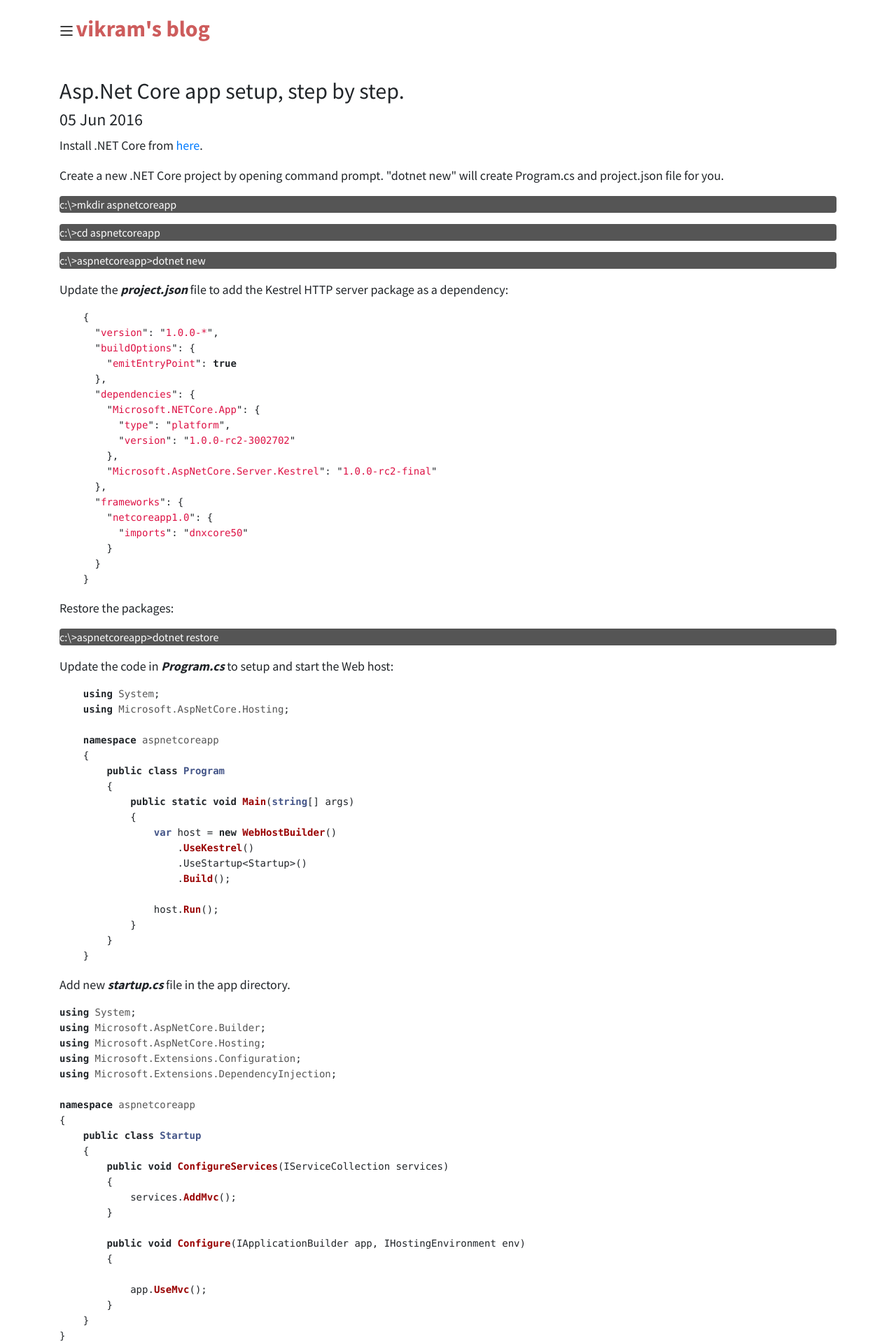
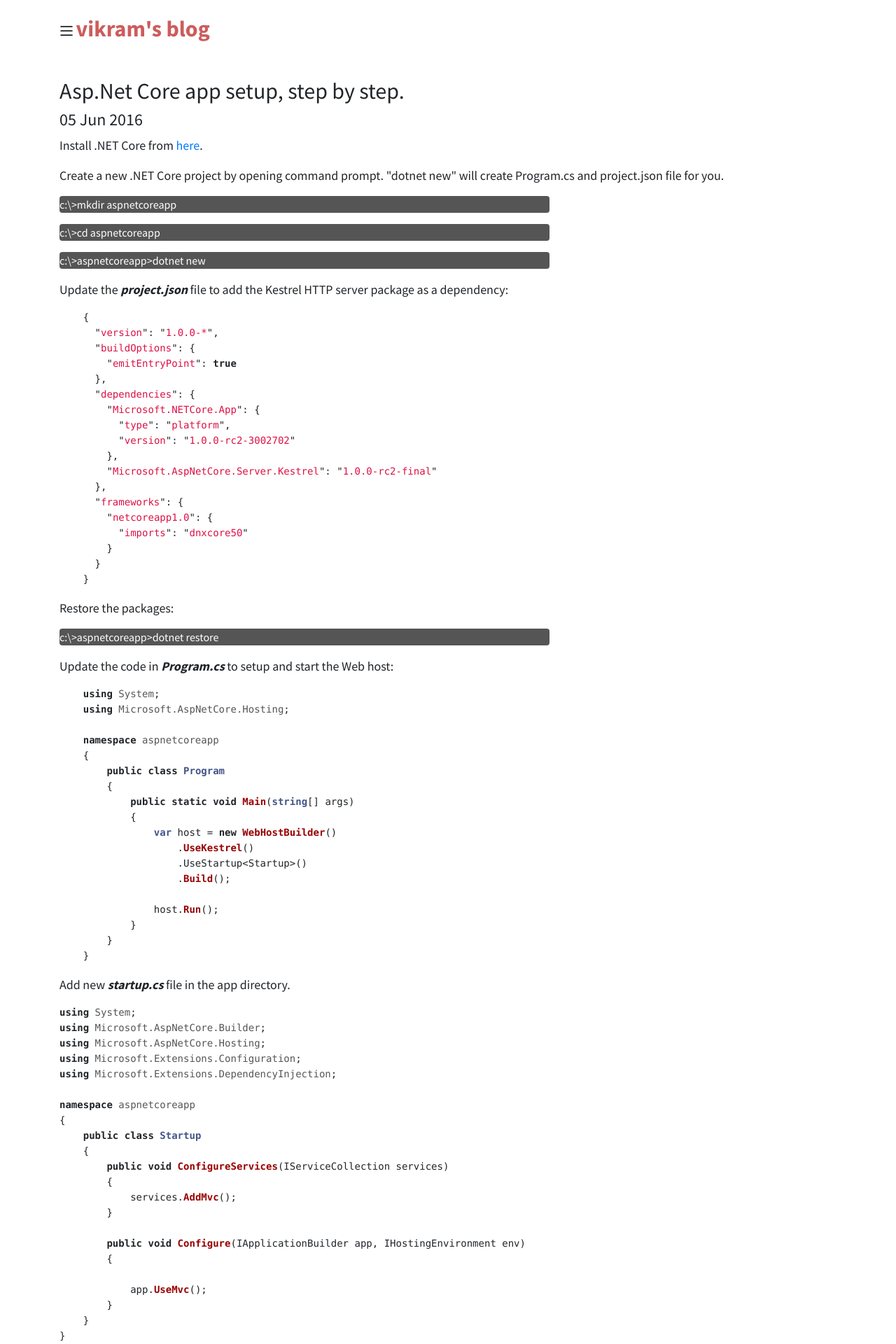
Before and after one commit to srirangamv/srirangamv.github.io, a Jekyll site: the page built from _posts/2016-06-05-aspnetcore-minimalapp.md, in a window 1280 px wide. Shown: the top 1920 px of the page at 70% size. Built offline with Jekyll 4.4.1, drawn with Linux system fonts in a browser that asks for light colours; nearby versions of some CDN libraries.

Commit message:
css changes.

```diff
--- a/css/style.css
+++ b/css/style.css
@@ -335,23 +335,28 @@
     color: white;
     border-radius: 4px;
     font-size: 16px;
+    max-width: 700px;
 }
 
 .output{
     border: 1px solid #ccc;
     color: #555;
     border-radius: 4px;
+    max-width: 700px;
 }
 
 .error{
     border: 1px solid #f00;
     color: #f00;
     border-radius: 4px;
+    max-width: 700px;
 }
 
 .postslist{
   list-style: none;
+  -ms-padding-start: 0px;
   -webkit-padding-start: 0px;
+  -moz-padding-start: 0px;
 }
 
 .posts{
```
